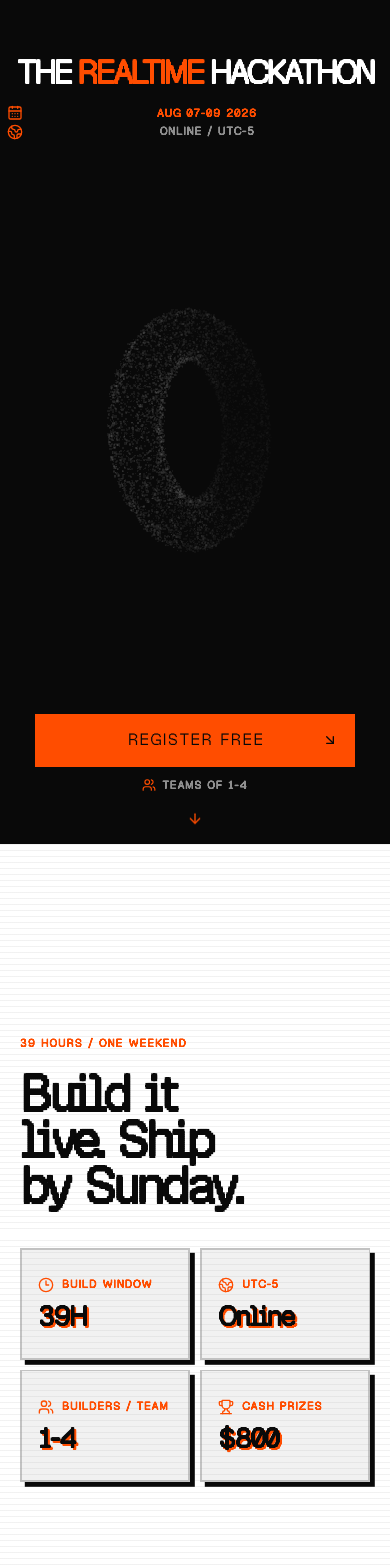
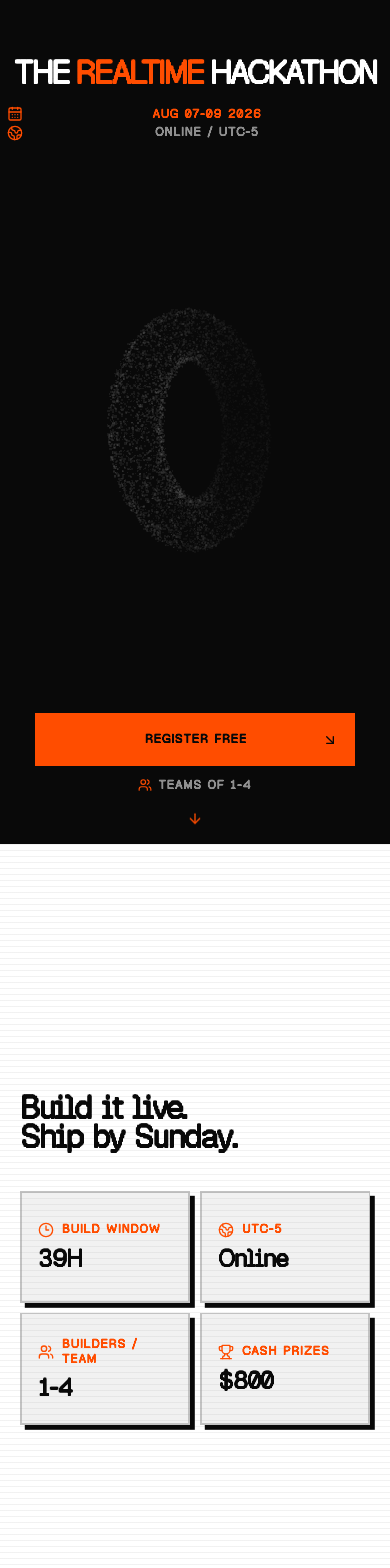
Before and after one commit to crafter-station/the-realtime-hackathon, a Next.js app: page / in a window 390 px wide. Shown: the top 1568 px of the page. Built offline with nearby package versions, Linux system fonts and the light colour scheme.

Commit message:
fix: polish responsive slide layouts

```diff
--- a/src/app/components/particle-countdown.tsx
+++ b/src/app/components/particle-countdown.tsx
@@ -5,8 +5,8 @@ import { useEffect, useRef, useState } from "react";
 
 const eventStart = new Date("2026-08-07T19:00:00-05:00").getTime();
 const eventEnd = new Date("2026-08-09T14:00:00-05:00").getTime();
-const digitParticles = 900;
-const colonParticles = 170;
+const digitParticles = 1350;
+const colonParticles = 255;
 const particleCount = digitParticles * 8 + colonParticles * 3;
 
 type ClockGroups = [string, string, string, string];
--- a/src/app/globals.css
+++ b/src/app/globals.css
@@ -12,41 +12,43 @@
   --black: #090909;
   --white: #ffffff;
 
-  /* Typography system: one role per level of the slide hierarchy. */
+  /* Four visible text styles: title, heading, body, and label. */
   --type-font: var(--font-geist-pixel), monospace;
-  --type-display-size: clamp(2.75rem, 7vw, 7rem);
-  --type-display-weight: 700;
-  --type-display-leading: 0.86;
-  --type-display-tracking: -0.075em;
-  --type-title-size: clamp(2.5rem, 5.5vw, 5.5rem);
+  --type-title-size: clamp(2rem, 5vw, 5rem);
   --type-title-weight: 700;
   --type-title-leading: 0.9;
-  --type-title-tracking: -0.065em;
+  --type-title-tracking: -0.06em;
   --type-heading-size: clamp(1.5rem, 2.5vw, 2.5rem);
   --type-heading-weight: 700;
   --type-heading-leading: 1;
-  --type-heading-tracking: -0.045em;
-  --type-subheading-size: clamp(1.05rem, 1.6vw, 1.3rem);
-  --type-subheading-weight: 600;
-  --type-subheading-leading: 1.3;
-  --type-subheading-tracking: -0.025em;
-  --type-value-size: clamp(1.75rem, 3.5vw, 3.5rem);
-  --type-value-weight: 700;
-  --type-value-leading: 0.95;
-  --type-value-tracking: -0.055em;
-  --type-body-large-size: clamp(1rem, 1.35vw, 1.2rem);
-  --type-body-size: 0.9375rem;
+  --type-heading-tracking: -0.04em;
+  --type-body-size: 1rem;
   --type-body-weight: 400;
   --type-body-leading: 1.5;
-  --type-body-tracking: -0.01em;
-  --type-label-size: 0.6875rem;
+  --type-body-tracking: 0;
+  --type-label-size: 0.75rem;
   --type-label-weight: 700;
   --type-label-leading: 1.25;
   --type-label-tracking: 0.08em;
-  --type-caption-size: 0.625rem;
-  --type-caption-weight: 700;
-  --type-caption-leading: 1.35;
-  --type-caption-tracking: 0.08em;
+
+  /* Existing component roles alias the four styles above. */
+  --type-display-size: var(--type-title-size);
+  --type-display-weight: var(--type-title-weight);
+  --type-display-leading: var(--type-title-leading);
+  --type-display-tracking: var(--type-title-tracking);
+  --type-subheading-size: var(--type-body-size);
+  --type-subheading-weight: var(--type-body-weight);
+  --type-subheading-leading: var(--type-body-leading);
+  --type-subheading-tracking: var(--type-body-tracking);
+  --type-value-size: var(--type-heading-size);
+  --type-value-weight: var(--type-heading-weight);
+  --type-value-leading: var(--type-heading-leading);
+  --type-value-tracking: var(--type-heading-tracking);
+  --type-body-large-size: var(--type-body-size);
+  --type-caption-size: var(--type-label-size);
+  --type-caption-weight: var(--type-label-weight);
+  --type-caption-leading: var(--type-label-leading);
+  --type-caption-tracking: var(--type-label-tracking);
 
   /* Text colors are semantic; slide palettes set the primary value. */
   --text-primary: var(--white);
@@ -354,7 +356,6 @@ h2 {
 .signal-engine__axis,
 .signal-engine__hint,
 .event-clock,
-.mission__index,
 .schedule-day__header,
 .schedule-day time,
 .apply-section small {
@@ -786,10 +787,6 @@ h2 {
   background: var(--night);
 }
 
-.mission__index {
-  color: var(--signal);
-}
-
 .mission h3 {
   max-width: 8ch;
   font-size: clamp(1.5rem, 2.7vw, 2.65rem);
@@ -1559,6 +1556,10 @@ h2 {
   --schedule-card: rgb(255 255 255 / 0.78);
 }
 
+.schedule-section > .shell {
+  min-width: 0;
+}
+
 .schedule-heading {
   display: grid;
   grid-template-columns: minmax(0, 7fr) minmax(22rem, 5fr);
@@ -1763,6 +1764,10 @@ h2 {
   font-weight: 620;
   letter-spacing: -0.015em;
   line-height: 1.3;
+}
+
+#main-content .schedule-section .schedule-day li span {
+  color: var(--schedule-ink);
 }
 
 @media (max-width: 48rem) {
@@ -2224,8 +2229,7 @@ h2 {
   box-shadow: inset 0.5rem 0 var(--signal-hover);
 }
 
-.mission:hover
-  :is(.mission__index, .mission__copy > p:last-child, .mission__prompt) {
+.mission:hover :is(.mission__copy > p:last-child, .mission__prompt) {
   color: var(--night);
 }
 
@@ -2539,15 +2543,6 @@ h2 {
   gap: clamp(3rem, 8vw, 9rem);
 }
 
-.hero-details__kicker {
-  margin-bottom: 1.25rem;
-  color: var(--signal);
-  font-family: var(--font-geist-pixel), monospace;
-  font-size: 0.68rem;
-  letter-spacing: 0.1em;
-  text-transform: uppercase;
-}
-
 .hero-details h2 {
   max-width: 9ch;
 }
@@ -2733,7 +2728,7 @@ h2 {
   min-height: 13rem;
   padding: 1.5rem;
   grid-template-columns: minmax(0, 1fr);
-  grid-template-rows: auto auto 1fr;
+  grid-template-rows: auto 1fr;
   align-items: start;
   gap: 1rem;
   border: 2px solid var(--rule);
@@ -2741,26 +2736,22 @@ h2 {
   box-shadow: 0.32rem 0.32rem 0 var(--hard-shadow);
 }
 
-.mission__index {
-  grid-column: 1 / -1;
-}
-
 .mission h3 {
   max-width: none;
   grid-column: 1;
-  grid-row: 2;
+  grid-row: 1;
 }
 
 .mission__summary {
   max-width: 30rem;
   grid-column: 1;
-  grid-row: 3;
+  grid-row: 2;
   color: var(--muted);
   font-size: 0.95rem;
   line-height: 1.5;
 }
 
-.mission:hover :is(.mission__index, .mission__summary) {
+.mission:hover .mission__summary {
   color: var(--night);
 }
 
@@ -2848,7 +2839,7 @@ h2 {
 
   .mission {
     grid-template-columns: minmax(0, 1fr);
-    grid-template-rows: auto auto 1fr;
+    grid-template-rows: auto 1fr;
   }
 
   .mission h3,
@@ -3320,6 +3311,15 @@ h2 {
   color: var(--black);
 }
 
+.countdown-slide > .site-footer {
+  border-top: 0;
+  background: transparent;
+}
+
+.countdown-slide > .site-footer a:hover {
+  color: var(--black);
+}
+
 @media (max-width: 48rem) {
   .countdown-slide__body {
     min-height: 0;
@@ -3566,3 +3566,137 @@ h2 {
     font-size: 0.68rem;
   }
 }
+
+/*
+ * Slide typography assignments. Component-specific role names above alias
+ * these four visible styles so hierarchy stays identical across every slide.
+ */
+#main-content > section {
+  --text-primary: var(--white);
+  --text-secondary: var(--gray);
+  --text-accent: var(--orange);
+}
+
+#main-content > section:nth-of-type(even) {
+  --text-primary: var(--black);
+}
+
+.hero-landing__title {
+  color: var(--text-primary);
+  font-family: var(--type-font);
+  font-size: var(--type-display-size);
+  font-weight: var(--type-display-weight);
+  letter-spacing: var(--type-display-tracking);
+  line-height: var(--type-display-leading);
+}
+
+#main-content > section h2 {
+  max-width: 14ch;
+  color: var(--text-primary);
+  font-family: var(--type-font);
+  font-size: var(--type-title-size);
+  font-weight: var(--type-title-weight);
+  letter-spacing: var(--type-title-tracking);
+  line-height: var(--type-title-leading);
+  text-shadow: none;
+  text-transform: none;
+  text-wrap: balance;
+}
+
+#main-content > section .schedule-heading h2 span {
+  color: inherit;
+}
+
+:is(
+    .signal-flow strong,
+    .mission h3,
+    .schedule-section .schedule-day__phase h3
+  ) {
+  color: var(--text-primary);
+  font-family: var(--type-font);
+  font-size: var(--type-heading-size);
+  font-weight: var(--type-heading-weight);
+  letter-spacing: var(--type-heading-tracking);
+  line-height: var(--type-heading-leading);
+  text-transform: none;
+}
+
+:is(
+    .judging__header h3,
+    .schedule-window strong,
+    [data-slot="accordion-trigger"]
+  ) {
+  font-family: var(--type-font);
+  font-size: var(--type-subheading-size);
+  font-weight: var(--type-subheading-weight);
+  letter-spacing: var(--type-subheading-tracking);
+  line-height: var(--type-subheading-leading);
+}
+
+.fact__value {
+  color: var(--text-primary);
+}
+
+:is(.fact__value, .prize-card strong) {
+  font-family: var(--type-font);
+  font-size: var(--type-value-size);
+  font-weight: var(--type-value-weight);
+  letter-spacing: var(--type-value-tracking);
+  line-height: var(--type-value-leading);
+  text-shadow: none;
+}
+
+:is(
+    .signal-flow li > span:last-child,
+    .mission__summary,
+    .judging__list li,
+    [data-slot="accordion-content"] > div
+  ),
+.schedule-section .schedule-day li span {
+  font-size: var(--type-body-size);
+  font-weight: var(--type-body-weight);
+  letter-spacing: var(--type-body-tracking);
+  line-height: var(--type-body-leading);
+}
+
+:is(.mission__summary, .schedule-section .schedule-day li span),
+#main-content > section [data-slot="accordion-content"] > div {
+  color: var(--text-secondary);
+}
+
+:is(
+    .schedule-heading__kicker,
+    .schedule-window span,
+    .schedule-window small,
+    .schedule-section .schedule-day__date,
+    .schedule-section .schedule-day__index,
+    .schedule-section .schedule-day time,
+    .judging__header p,
+    .judging__list strong
+  ) {
+  font-family: var(--type-font);
+  font-size: var(--type-label-size);
+  font-weight: var(--type-label-weight);
+  letter-spacing: var(--type-label-tracking);
+  line-height: var(--type-label-leading);
+  text-transform: uppercase;
+}
+
+:is(.hero-landing__meta, .hero-landing__action small, .site-footer__bottom) {
+  font-family: var(--type-font);
+  font-size: var(--type-caption-size);
+  font-weight: var(--type-caption-weight);
+  letter-spacing: var(--type-caption-tracking);
+  line-height: var(--type-caption-leading);
+  text-transform: uppercase;
+}
+
+#main-content
+  :is([data-slot="button"], .hero-landing__cta, .apply-section__action > a) {
+  font-family: var(--type-font);
+  font-size: var(--type-label-size);
+  font-weight: var(--type-label-weight);
+  letter-spacing: var(--type-label-tracking);
+  line-height: var(--type-label-leading);
+  text-transform: uppercase;
+}
--- a/src/app/page.tsx
+++ b/src/app/page.tsx
@@ -48,25 +48,21 @@ const eventFacts = [
 
 const missions = [
   {
-    id: "01",
     name: "CO-OP AI",
     description: "People and agents sharing one live workspace.",
     icon: Users,
   },
   {
-    id: "02",
     name: "LIVE SYSTEMS",
     description: "Products that act on changing data.",
     icon: Activity,
   },
   {
-    id: "03",
     name: "CROWD MODE",
     description: "Experiences shaped by the audience.",
     icon: RadioTower,
   },
   {
-    id: "04",
     name: "WILD SIGNAL",
     description: "Realtime experiments without a category.",
     icon: Sparkles,
@@ -221,14 +217,6 @@ export default function Home() {
         >
           <div className="shell hero-details__intro">
             <div>
-              <p
-                className={labelVariants({
-                  tone: "accent",
-                  className: "hero-details__kicker",
-                })}
-              >
-                39 HOURS / ONE WEEKEND
-              </p>
               <h2 id="event-details-title">Build it live. Ship by Sunday.</h2>
             </div>
           </div>
@@ -327,14 +315,6 @@ export default function Home() {
                 const Icon = mission.icon;
                 return (
                   <article className="mission" key={mission.name}>
-                    <span
-                      className={labelVariants({
-                        tone: "accent",
-                        className: "mission__index",
-                      })}
-                    >
-                      M-{mission.id}
-                    </span>
                     <h3>
                       <IconLabel appearance="inherit" icon={Icon} size="lg">
                         {mission.name}
```
Also changed, not shown: src/components/ui/icon-label.tsx (+2 -5 lines).
